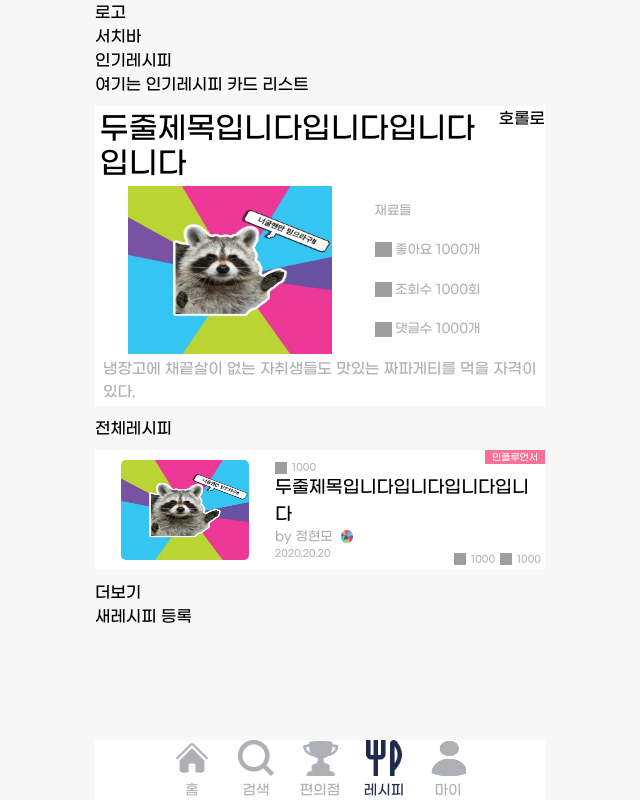
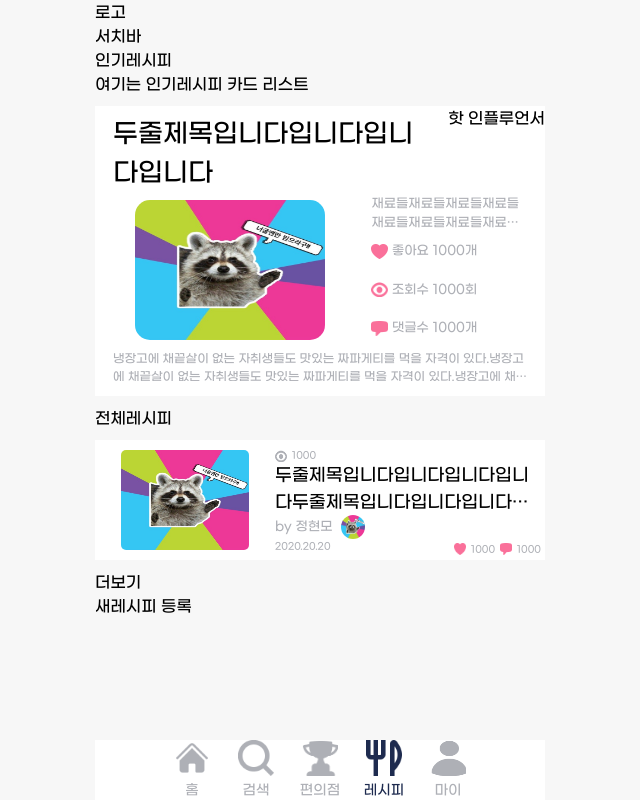
Before and after one commit to PyeonHalLae/Pnale, a React (Vite) app in the folder FrontEnd/: page /recipe in a window 1280 px wide. Shown: the whole page, without its empty margins (320-960 px from the left). Built offline with nearby package versions, Linux system fonts and the light colour scheme; grey boxes are pictures that could not be loaded; what recoil-persist would draw is missing.

Commit message:
feat: 레시피 카드컴포넌트 -> RecipeDeatil 라우터 연결

```diff
--- a/FrontEnd/src/components/common/RecipeCard.tsx
+++ b/FrontEnd/src/components/common/RecipeCard.tsx
@@ -1,5 +1,7 @@
+// import { useEffect, useState } from "react";
+import { useNavigate } from "react-router-dom";
 import styled from "styled-components";
-// import tw from "tailwind-styled-components";
+import tw from "tailwind-styled-components";
 
 interface recipeType {
   recipeTitle: string;
@@ -10,103 +12,121 @@ interface recipeType {
   userName: string;
   userImg: string;
   createdDate: string;
+  recipeId: number;
 }
 
 const RecipeCard = ({ recipeInfo }: { recipeInfo: recipeType }) => {
+  // const [isAdmin, setIsAdmin] = useState<boolean>();
+  // useEffect(() => {
+  //   setIsAdmin(false);
+  // }, []);
+  const navigate = useNavigate();
+
+  // 카드 눌렀을 시 레시피 디테일로 이동
+  const navigateHandler = (recipeId: number) => {
+    navigate(`${recipeId}`);
+  };
+
   recipeInfo = {
-    recipeTitle: "두줄제목입니다입니다입니다입니다",
-    recipeImg: "/public/img/test/너굴맨레시피.jpg",
+    recipeTitle:
+      "두줄제목입니다입니다입니다입니다두줄제목입니다입니다입니다입니다두줄제목입니다입니다입니다입니다두줄제목입니다입니다입니다입니다두줄제목입니다입니다입니다입니다",
+    recipeImg: "/img/test/너굴맨레시피.jpg",
     viewCnt: 1000,
     likeCnt: 1000,
     commentCnt: 1000,
     userName: "정현모",
-    userImg: "/public/img/test/너굴맨레시피.jpg",
+    userImg: "/img/test/너굴맨레시피.jpg",
     createdDate: "2020.20.20",
+    recipeId: 1,
   };
   return (
-    <RecipyCardBox>
+    <Container
+      onClick={() => {
+        navigateHandler(recipeInfo.recipeId);
+      }}
+    >
       {/* 레시피 이미지 */}
-      <img
-        className="max-w-[8.75rem] max-h-[7.5rem] w-[8rem] h-[6.25rem] rounded-[.3125rem] m-auto"
-        src={recipeInfo.recipeImg}
-        alt="레시피이미지"
-      />
+      <RecipeImg src={recipeInfo.recipeImg} alt="레시피이미지" />
 
-      <div className="h-[6.25rem]">
-        <div className="relative top-0 text-[0.6rem]  text-common-text-gray-color">
-          <img
-            className="w-[0.75rem] h-[0.75rem] inline-block mr-[0.3rem]"
-            src="img/icon/viewIconGray.png"
-          />
+      {/* 이미지 외의 영역 */}
+      <ContentBox>
+        {/* 조회수박스 */}
+        <ViewCountBox>
+          <ViewIcon src="/img/icons/view-icon-gray.png" alt="조회" />
           {recipeInfo.viewCnt}
-        </div>
-        <div className="text-[1.1rem]">{recipeInfo.recipeTitle}</div>
-        <div className="text-[0.8rem] text-common-text-gray-color justify-center align-top">
+        </ViewCountBox>
+
+        {/* 레시피 제목 */}
+        <RecipeTitleBox>{recipeInfo.recipeTitle}</RecipeTitleBox>
+
+        {/* 유저 닉네임, 유저 이미지 */}
+        <div className="text-[0.8rem] text-common-text-gray-color justify-center align-top text-aling">
           by {recipeInfo.userName}
           <img
-            className="w-[0.8rem] h-[0.8rem] rounded-[0.8rem] ml-2 inline-block"
+            className="w-[1.5rem] h-[1.5rem] rounded-[0.8rem] ml-2 inline-block"
             src={recipeInfo.userImg}
             alt="유저이미지"
           />
         </div>
+
+        {/* 작성일 */}
         <div className="relative text-[0.6rem] bottom-70  text-common-text-gray-color">
           {recipeInfo.createdDate}
         </div>
-      </div>
-      <InfluencerTag>인플루언서</InfluencerTag>
+      </ContentBox>
+
+      {/* 관리자 게시물일경우만 우상단 인플루언서 태그*/}
+      {recipeInfo.userName === "운영자" && <InfluencerBox>인플루언서</InfluencerBox>}
+
+      {/* 좋아요 댓글 우하단 박스 */}
       <LikeCommentBox>
-        <img
-          className="w-[0.75rem] h-[0.75rem] inline-block mx-[0.3rem]"
-          src="img/icon/likeIconPink.png"
-        />
+        <LikeCommentIcon src="/img/icons/like-icon-pink.png" alt="좋아요" />
         {recipeInfo.likeCnt}
-        <img
-          className="w-[0.75rem] h-[0.75rem] inline-block mx-[0.3rem]"
-          src="/img/icon/commentIconPink.png"
-        />
+        <LikeCommentIcon src="/img/icons/comment-icon-pink.png" alt="댓글" />
         {recipeInfo.commentCnt}
       </LikeCommentBox>
-    </RecipyCardBox>
+    </Container>
   );
 };
 
 export default RecipeCard;
 
-const RecipyCardBox = styled.div`
-  position: relative;
-  min-width: 22.5rem;
-  max-width: 28.125rem;
-  min-height: 7.5rem;
-  background-color: white;
-  /* border: 1px solid gray; */
-  display: grid;
-  grid-template-columns: 2fr 3fr;
-  margin-bottom: 0.625rem;
-  margin-top: 0.625rem;
-  align-items: center;
+const Container = tw.div`
+  relative min-w-[22.5rem] max-w-[28.125rem] min-h-[7.5rem] bg-white grid grid-cols-5 my-[.625rem] items-center;
 `;
 
-// const ImgBox = styled.div`
-//   margin: auto;
-// `;
-const InfluencerTag = styled.div`
-  position: absolute;
-  top: 0;
-  right: 0;
-  width: 3.75rem;
-  height: 0.9rem;
-  background-color: #fa709a;
-  text-align: center;
-  color: white;
-  font-size: 0.6rem;
+const RecipeImg = tw.img`
+  max-w-[8.75rem] max-h-[7.5rem] w-[8rem] h-[6.25rem] rounded-[.3125rem] m-auto col-span-2
 `;
 
-const LikeCommentBox = styled.div`
-  position: absolute;
-  bottom: 0.25rem;
-  right: 0.25rem;
-  font-size: 0.6rem;
-  /* background-color: #fff; */
-  /* border: 0.5px solid black; */
-  color: #aeb0b6;
+const ContentBox = tw.div`
+  h-[6.25rem] col-span-3 my-[0.5rem]
 `;
+
+const ViewCountBox = tw.div`
+relative top-0 text-[0.6rem]  text-common-text-gray-color
+`;
+
+const RecipeTitleBox = styled.div`
+  font-size: 1.1rem;
+  overflow: clip;
+  display: -webkit-box; // webkit-box
+  -webkit-line-clamp: 2; // 2줄까지
+  -webkit-box-orient: vertical; //...
+`;
+
+const InfluencerBox = tw.div`
+ absolute top-0 right-0 w-3.75rem h-0.9rem bg-fa709a text-center text-white text-xs
+`;
+
+const LikeCommentBox = tw.div`
+  absolute bottom-[0.25rem] right-[0.25rem] text-[0.6rem] text-common-text-gray-color
+`;
+
+const ViewIcon = tw.img`
+  w-[0.75rem] h-[0.75rem] inline-block mr-[0.3rem]
+`;
+
+const LikeCommentIcon = tw(ViewIcon)`
+  ml-[0.3rem]
+`;
--- a/FrontEnd/src/components/recipe/PopularRecipeCard.tsx
+++ b/FrontEnd/src/components/recipe/PopularRecipeCard.tsx
@@ -1,7 +1,8 @@
 // import tw from "tailwind-styled-components";
+import { useNavigate } from "react-router-dom";
 import styled from "styled-components";
 
-interface recipeType {
+interface popularRecipeType {
   recipeTitle: string;
   recipeImg: string;
   viewCnt: number;
@@ -10,32 +11,48 @@ interface recipeType {
   userName: string;
   userImg: string;
   createdDate: string;
+  recipeId: number;
   // 인기레시피용 타입을 지정해야함
   // Intro
-  // 들어가는 재료(상품들)
+  // 들어가는 재료(상품들) 리스트 []
 }
 
-const PopularRecipeCard = ({ recipeInfo }: { recipeInfo: recipeType }) => {
+const PopularRecipeCard = ({ recipeInfo }: { recipeInfo: popularRecipeType }) => {
+  const navigate = useNavigate();
+
+  // 카드 눌렀을 시 레시피 디테일로 이동
+  const navigateHandler = (recipeId: number) => {
+    navigate(`${recipeId}`);
+  };
+
   return (
-    <Container>
+    <Container
+      onClick={() => {
+        navigateHandler(recipeInfo.recipeId);
+      }}
+    >
       <Title>{recipeInfo.recipeTitle}</Title>
       <Img src={recipeInfo.recipeImg} />
       <Content>
         {/* 재료 */}
-        <div>재료들</div>
+        <Ingredients>재료들재료들재료들재료들재료들재료들재료들재료들재료들재료들</Ingredients>
 
         <div>
-          <IconImg src="/public/img/icon/likeIconPink.png" /> 좋아요 {recipeInfo.likeCnt}개
+          <IconImg src="/img/icons/like-icon-pink.png" /> 좋아요 {recipeInfo.likeCnt}개
         </div>
         <div>
-          <IconImg src="/public/img/icon/viewIconPink.png" /> 조회수 {recipeInfo.viewCnt}회
+          <IconImg src="/img/icons/view-icon-pink.png" /> 조회수 {recipeInfo.viewCnt}회
         </div>
         <div>
-          <IconImg src="/public/img/icon/commentIconPink.png" /> 댓글수 {recipeInfo.commentCnt}개
+          <IconImg src="/img/icons/comment-icon-pink.png" /> 댓글수 {recipeInfo.commentCnt}개
         </div>
       </Content>
-      <Intro>냉장고에 채끝살이 없는 자취생들도 맛있는 짜파게티를 먹을 자격이 있다.</Intro>
-      <Tag>호롤로</Tag>
+      <Intro>
+        냉장고에 채끝살이 없는 자취생들도 맛있는 짜파게티를 먹을 자격이 있다.냉장고에 채끝살이 없는
+        자취생들도 맛있는 짜파게티를 먹을 자격이 있다.냉장고에 채끝살이 없는 자취생들도 맛있는
+        짜파게티를 먹을 자격이 있다.
+      </Intro>
+      <Tag>핫 인플루언서</Tag>
     </Container>
   );
 };
@@ -61,7 +78,7 @@ const Container = styled.div`
   background-color: #fff;
   min-width: 22.5rem;
   max-width: 28.125rem;
-  height: 18.75rem;
+  height: 18.125rem;
   margin-top: 0.62rem;
   margin-bottom: 0.625rem;
   display: grid;
@@ -69,7 +86,6 @@ const Container = styled.div`
   grid-auto-rows: 1fr;
   grid-template-columns: 3fr 2fr;
   grid-template-rows: 1fr 3fr 1fr;
-  gap: 0px 0px;
   grid-template-areas:
     "Title Title"
     "Img Content"
@@ -78,21 +94,37 @@ const Container = styled.div`
 
 const Title = styled.div`
   grid-area: Title;
-  font-size: 1.875rem;
+  font-size: 1.625rem;
   font-style: normal;
   font-weight: 500;
-  line-height: normal;
   align-items: center;
-  width: 85%;
-  margin: 0.3rem;
+  width: 70%;
+  margin-top: 0.5rem;
+  margin-left: 1.125rem;
+  margin-right: 0.625rem;
+  /* height: 4rem; */
+  word-wrap: break-word;
+  overflow: clip;
+  display: -webkit-box; // webkit-box
+  -webkit-line-clamp: 2; // 2줄까지
+  -webkit-box-orient: vertical; //...
 `;
 
 const Img = styled.img`
   grid-area: Img;
-  width: 12.75rem;
-  height: 10.5rem;
+  width: 11.875rem;
+  height: 8.75rem;
   margin: auto;
   src: ${(props) => props.src};
+  border-radius: 0.9375rem;
+`;
+
+const Ingredients = styled.div`
+  margin-right: 1rem;
+  overflow: clip;
+  display: -webkit-box; // webkit-box
+  -webkit-line-clamp: 2; // 2줄까지
+  -webkit-box-orient: vertical; //...
 `;
 
 const IconImg = styled.img<{ src: string }>`
@@ -106,7 +138,7 @@ const Content = styled.div`
   display: grid;
   grid-template-rows: 1fr 1fr 1fr 1fr;
   align-items: center;
-  margin: 0.3rem;
+  margin: 0.1rem;
   font-size: 0.8rem;
   div {
     color: rgb(174 176 182);
@@ -118,9 +150,15 @@ const Content = styled.div`
 
 const Intro = styled.div`
   color: rgb(174 176 182);
-  font-size: 0.9375rem;
+  font-size: 0.75rem;
   grid-area: Intro;
-  margin: 0.3rem 0.5rem;
+  height: 2rem;
+  margin-left: 1.125rem;
+  margin-right: 1.125rem;
+  overflow: hidden;
+  display: -webkit-box; // webkit-box
+  -webkit-line-clamp: 2; // 2줄까지
+  -webkit-box-orient: vertical; //...
 `;
 
 const Tag = styled.div`
```
